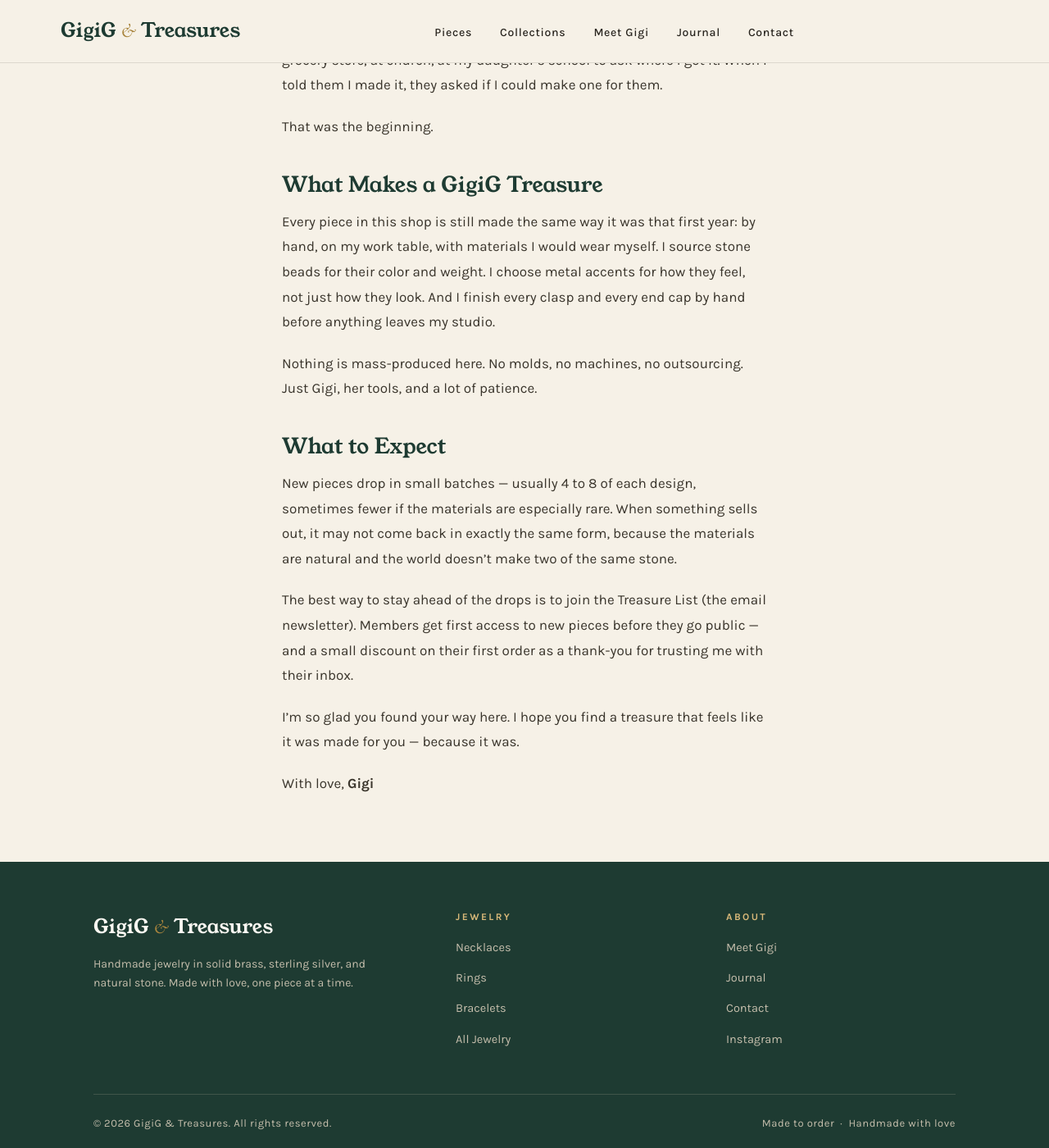
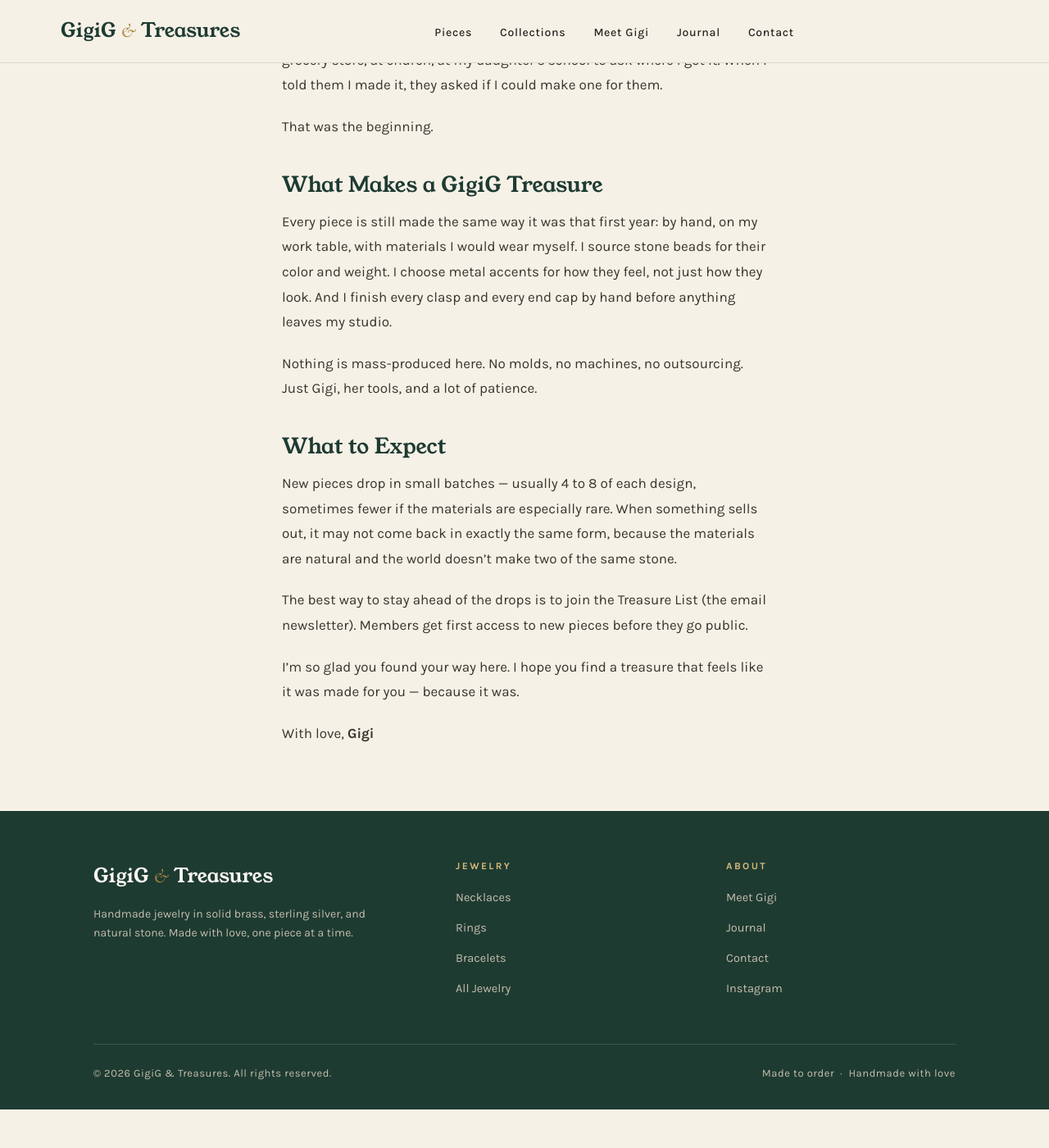
Before and after one commit to SebbyServices/GigiGarcesAndTreasures, a Jekyll site: the page built from _posts/2026-01-15-welcome-to-gigig-and-treasures.md, in a window 1280 px wide and 1400 px high, scrolled down 603 px. Shown: the whole window at 82% size. Built offline with Jekyll 4.4.1, drawn with Linux system fonts in a browser that asks for light colours; after the commit the page ends 1956 px from its top, so only the background shows below that.

Commit message:
fix: blog posts not rendering; clean store language from posts
- Remove discount/order purchase CTA from welcome post
- Remove 'this shop' commercial framing

Both posts verified rendering on /blog/ (confirmed via live site check).

Co-Authored-By: Claude Sonnet 4.6 <noreply@anthropic.com>

```diff
--- a/_posts/2026-01-15-welcome-to-gigig-and-treasures.md
+++ b/_posts/2026-01-15-welcome-to-gigig-and-treasures.md
@@ -17,7 +17,7 @@ That was the beginning.
 
 ## What Makes a GigiG Treasure
 
-Every piece in this shop is still made the same way it was that first year: by hand, on my work table, with materials I would wear myself. I source stone beads for their color and weight. I choose metal accents for how they feel, not just how they look. And I finish every clasp and every end cap by hand before anything leaves my studio.
+Every piece is still made the same way it was that first year: by hand, on my work table, with materials I would wear myself. I source stone beads for their color and weight. I choose metal accents for how they feel, not just how they look. And I finish every clasp and every end cap by hand before anything leaves my studio.
 
 Nothing is mass-produced here. No molds, no machines, no outsourcing. Just Gigi, her tools, and a lot of patience.
 
@@ -25,7 +25,7 @@ Nothing is mass-produced here. No molds, no machines, no outsourcing. Just Gigi,
 
 New pieces drop in small batches — usually 4 to 8 of each design, sometimes fewer if the materials are especially rare. When something sells out, it may not come back in exactly the same form, because the materials are natural and the world doesn't make two of the same stone.
 
-The best way to stay ahead of the drops is to join the Treasure List (the email newsletter). Members get first access to new pieces before they go public — and a small discount on their first order as a thank-you for trusting me with their inbox.
+The best way to stay ahead of the drops is to join the Treasure List (the email newsletter). Members get first access to new pieces before they go public.
 
 I'm so glad you found your way here. I hope you find a treasure that feels like it was made for you — because it was.
 
```
